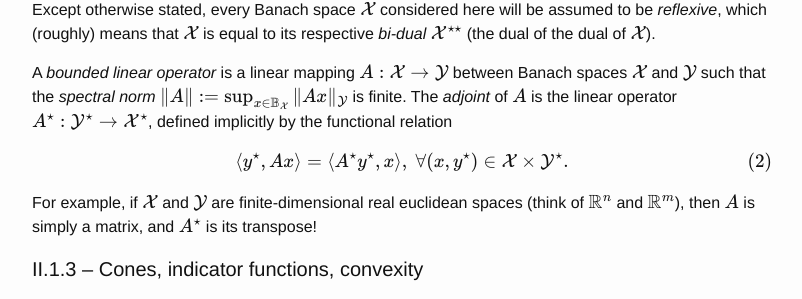
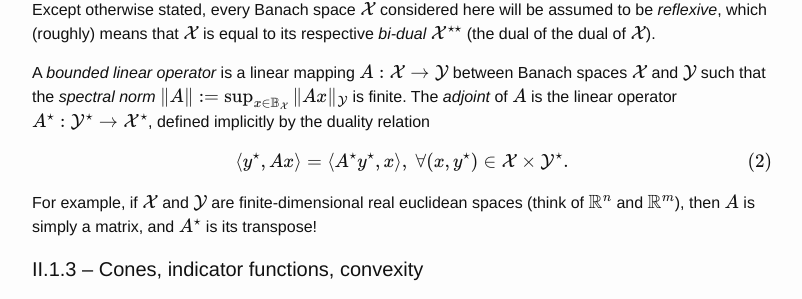
Before and after one commit to dohmatob/dohmatob.github.io, a Jekyll site: the page built from _posts/2019-10-31-duality.md, in a window 1280 px wide and 900 px high, scrolled down 2564 px. Shown: the part 147-446 px from the top of the window, without its empty margins (238-1040 px from the left). Built offline with Jekyll 4.4.1, drawn with Linux system fonts in a browser that asks for light colours; formulas are drawn with MathJax 3; comment, search, counter and statistics services are not loaded; some of the changed text lies outside the part shown.

Commit message:
small fixup

```diff
--- a/_posts/2019-10-31-duality.md
+++ b/_posts/2019-10-31-duality.md
@@ -129,7 +129,7 @@ then corresponds to taking the *expectation* of the function $u$  w.r.t to the m
 
 Except otherwise stated, every Banach space $\X$ considered here will be assumed to be *reflexive*, which (roughly) means that $\X$ is equal to its respective *bi-dual* $\Xss$ (the dual of the dual of $\X$).
 
-A *bounded linear operator* is a linear mapping $A:\X \rightarrow \Y$ between Banach spaces $\X$ and $\Y$ such that  the *spectral norm* $$\|A\| := \sup_{x \in \BX} \|Ax\|_{\mathcal Y}$$ is finite. The *adjoint* of $A$ is the linear operator $\Astar:\Ystar \rightarrow \Xstar$, defined implicitly by the functional relation
+A *bounded linear operator* is a linear mapping $A:\X \rightarrow \Y$ between Banach spaces $\X$ and $\Y$ such that  the *spectral norm* $$\|A\| := \sup_{x \in \BX} \|Ax\|_{\mathcal Y}$$ is finite. The *adjoint* of $A$ is the linear operator $\Astar:\Ystar \rightarrow \Xstar$, defined implicitly by the duality relation
 
 $$
 \langle \ystar,Ax\rangle = \langle \Astar\ystar,x\rangle,\;\forall (x,\ystar) \in \X \times \Ystar. \tag{2}
```
Also changed, not shown: other parts of _posts/2019-10-31-duality.md (+1 -1 lines).
